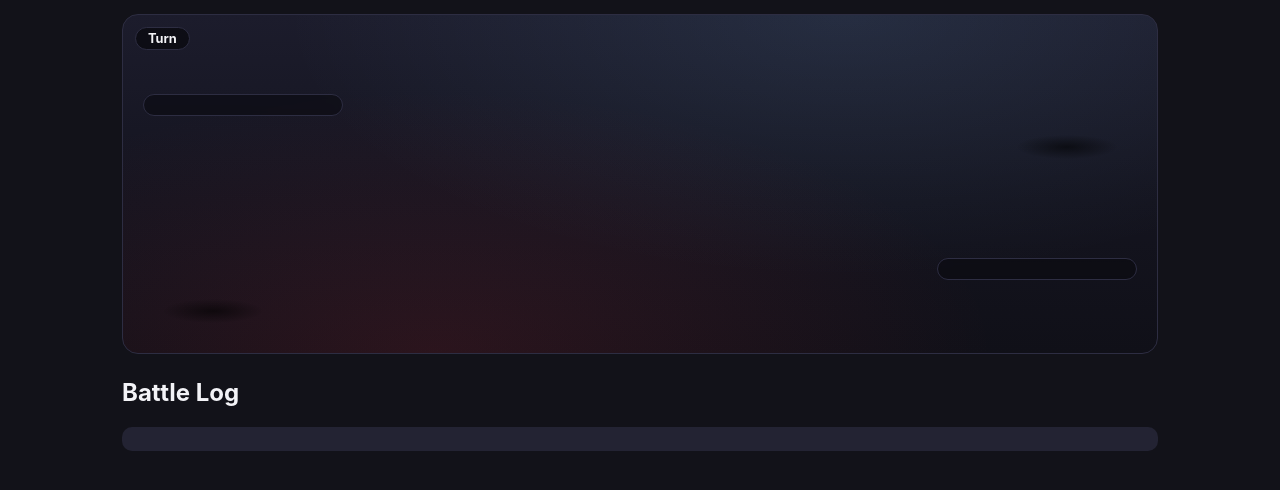
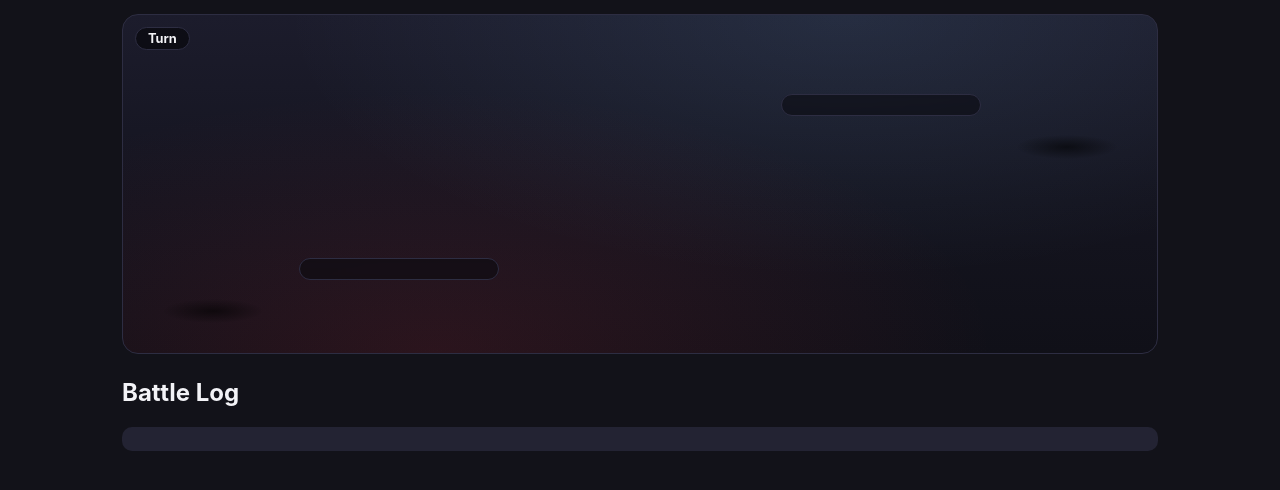
Before and after one commit to RiversC1/shawtybot, a FastAPI app: template web/templates/battle_room.html in a window 1280 px wide. Shown: the part 124-614 px from the top of the page. Run offline with FastAPI, Linux system fonts and the light colour scheme; the template is opened without the code that fills it, so the values that code supplies are empty.

Commit message:
Group each battle HUD with its own sprite instead of opposite corners
The battle room laid out each row as [HUD] .... [sprite] pushed to
opposite ends, mimicking the mainline games' diagonal opponent-HUD /
opponent-sprite split. That reads fine as "you vs a gym leader" but in a
real PvP battle with two trainer names, the big gap made it look like a
player's HUD and their own Pokémon were mismatched/on the wrong side.
Keep each side's HUD directly next to its own sprite; the two sides still
sit diagonally (top-right vs bottom-left) so it doesn't look like a flat
mirrored layout.

Co-Authored-By: Claude Sonnet 5 <noreply@anthropic.com>

```diff
--- a/web/static/style.css
+++ b/web/static/style.css
@@ -1495,8 +1495,12 @@ code {
     flex-wrap: wrap;
 }
 
-.battle-scene-row-top { padding-top: 10px; }
-.battle-scene-row-bottom { padding-bottom: 4px; }
+/* Each side's HUD sits right next to its own sprite instead of the two
+   being pushed to opposite ends of the row — with two real trainer names
+   instead of "you vs a gym leader", that gap read as the HUD and the
+   Pokémon belonging to different sides. */
+.battle-scene-row-top { padding-top: 10px; justify-content: flex-end; }
+.battle-scene-row-bottom { padding-bottom: 4px; justify-content: flex-start; }
 
 .battle-sprite-slot {
     position: relative;
```
